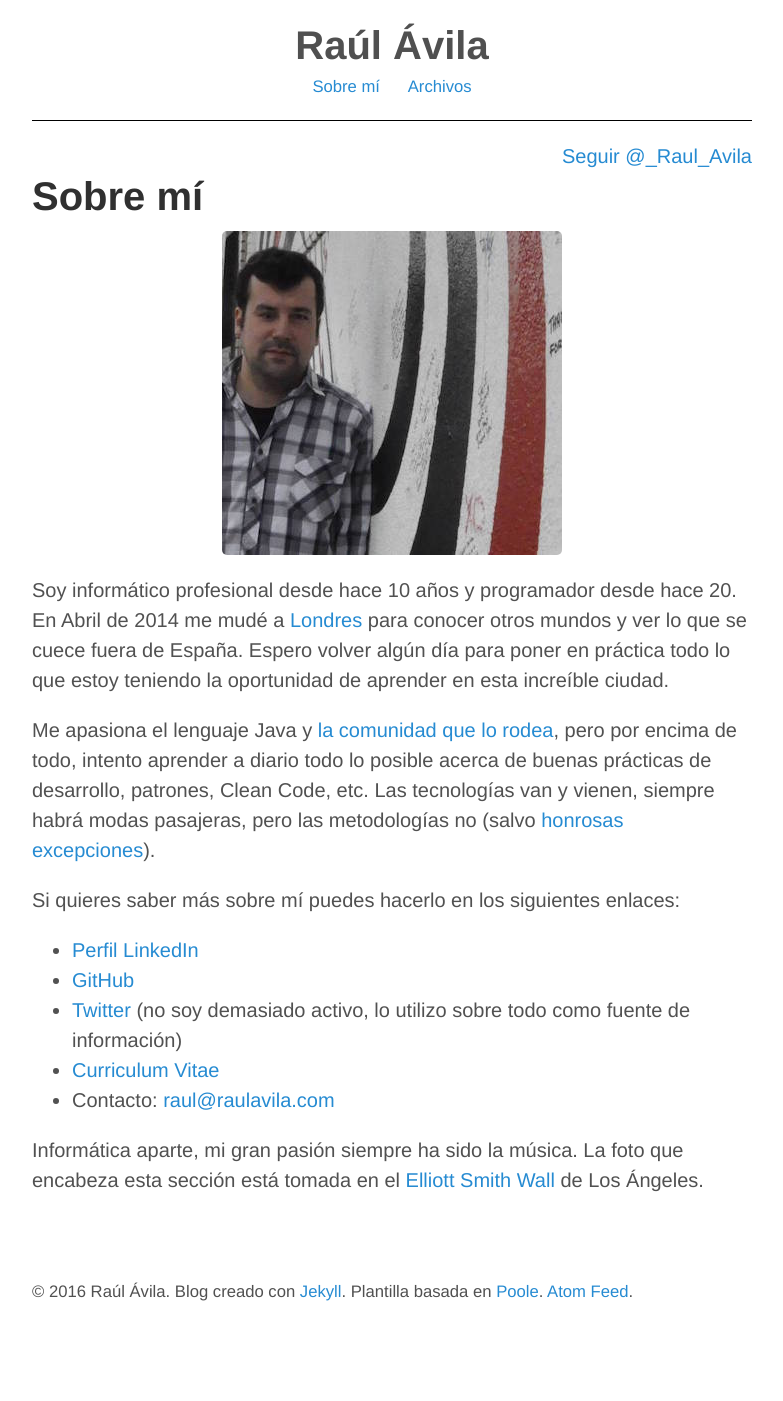
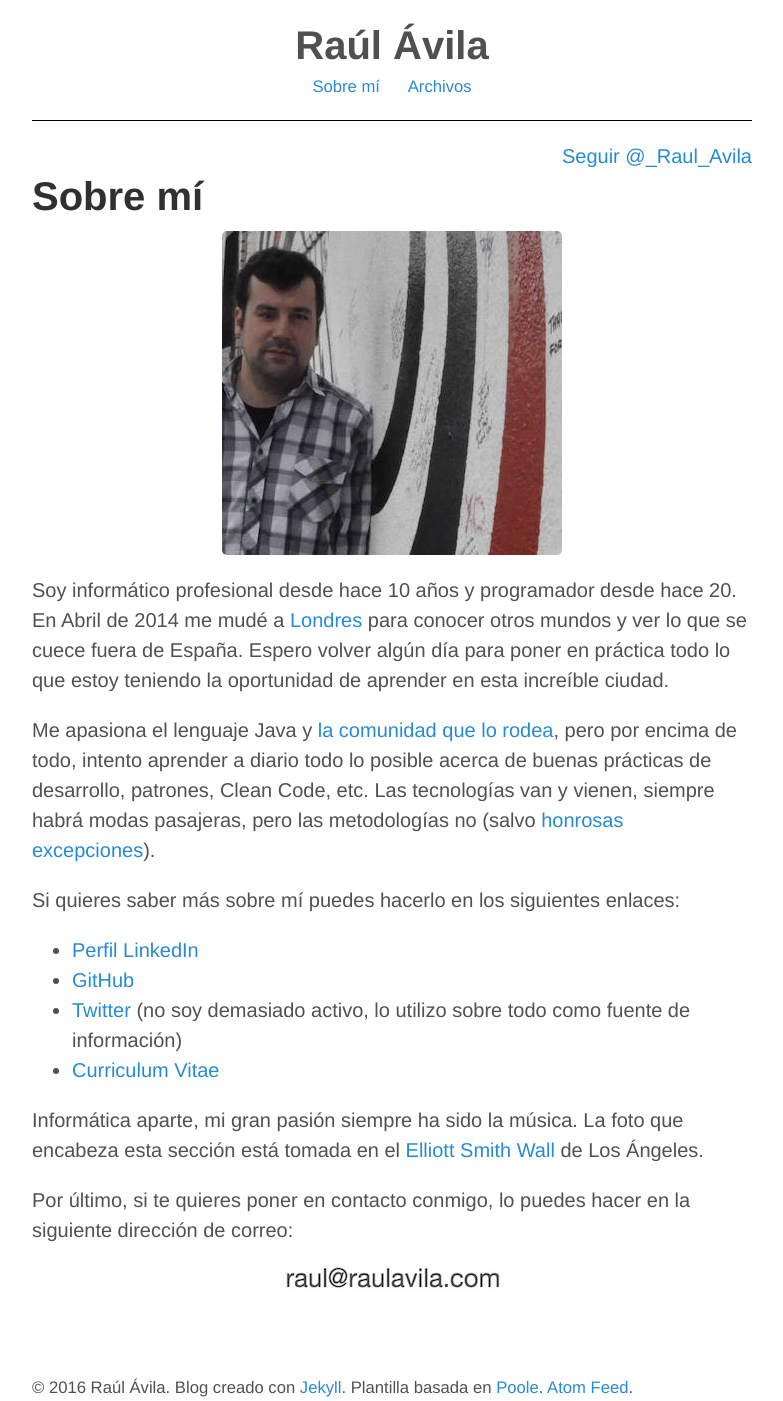
Before and after one commit to raulavila/blog-source-code, a Jekyll site: the page built from sobre-mi.md, in a window 1280 px wide. Shown: the whole page, without its empty margins (248-1031 px from the left). Built offline with Jekyll 4.4.1, drawn with Linux system fonts in a browser that asks for light colours; comment, search, counter and statistics services are not loaded; before the commit the page ends 1305 px from its top, so only the background shows below that.

Commit message:
Removed email as text to avoid spam

```diff
--- a/_layouts/layout_cv.html
+++ b/_layouts/layout_cv.html
@@ -34,7 +34,8 @@
             </div>
           </h1>
           <div class="font-small" style="text-align:left">
-              <a href="mailto:raul@raulavila.com">raul@raulavila.com</a>
+              <img style="float:left;margin-top:10px;" src="/public/pictures/email.jpg" />
+              <div style="clear:both" />
           </div>
       </header>
 
--- a/sobre-mi.md
+++ b/sobre-mi.md
@@ -15,6 +15,9 @@ Si quieres saber más sobre mí puedes hacerlo en los siguientes enlaces:
 * [GitHub](https://github.com/raulavila)
 * [Twitter](http://www.twitter.com/_Raul_Avila) (no soy demasiado activo, lo utilizo sobre todo como fuente de información)
 * [Curriculum Vitae](/cv)
-* Contacto: [raul@raulavila.com](mailto:raul@raulavila.com)
 
 Informática aparte, mi gran pasión siempre ha sido la música. La foto que encabeza esta sección está tomada en el [Elliott Smith Wall](https://roadtrippers.com/us/los-angeles-ca/attractions/elliott-smith-memorial-figure-8-wall) de Los Ángeles.
+
+Por último, si te quieres poner en contacto conmigo, lo puedes hacer en la siguiente dirección de correo:
+
+<img style="width:" src="/public/pictures/email.jpg" />
```
Also changed, not shown: cv.md (+2 -2 lines), public/pictures/email.jpg (added).
